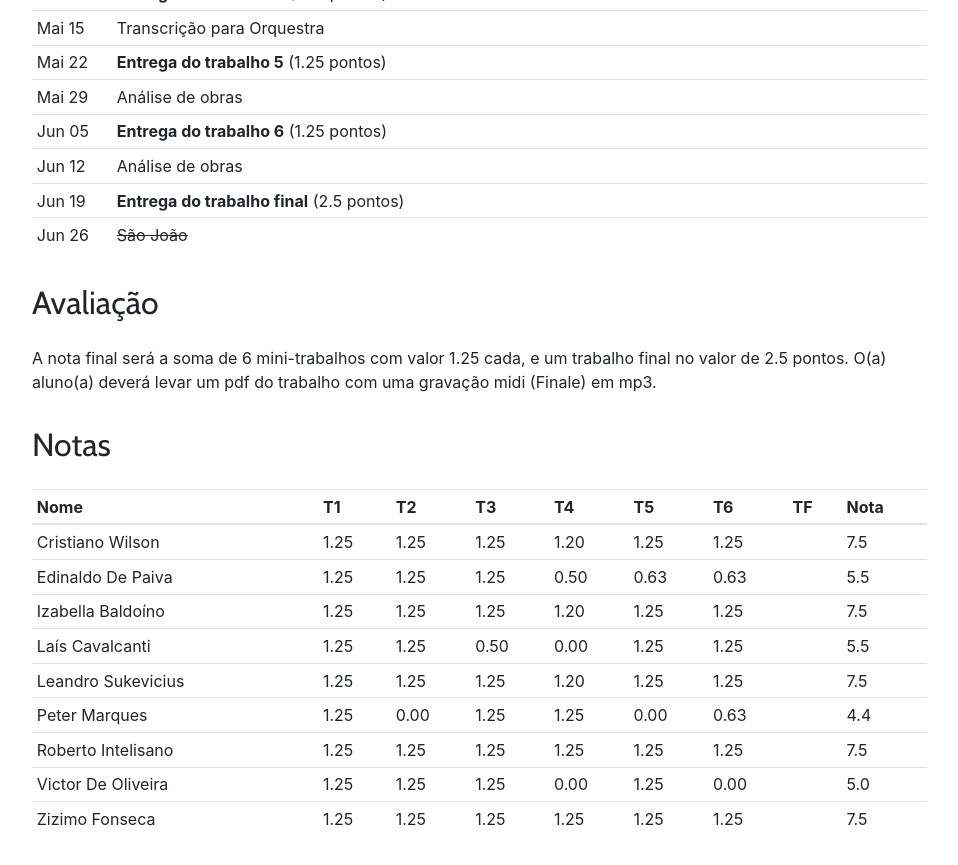
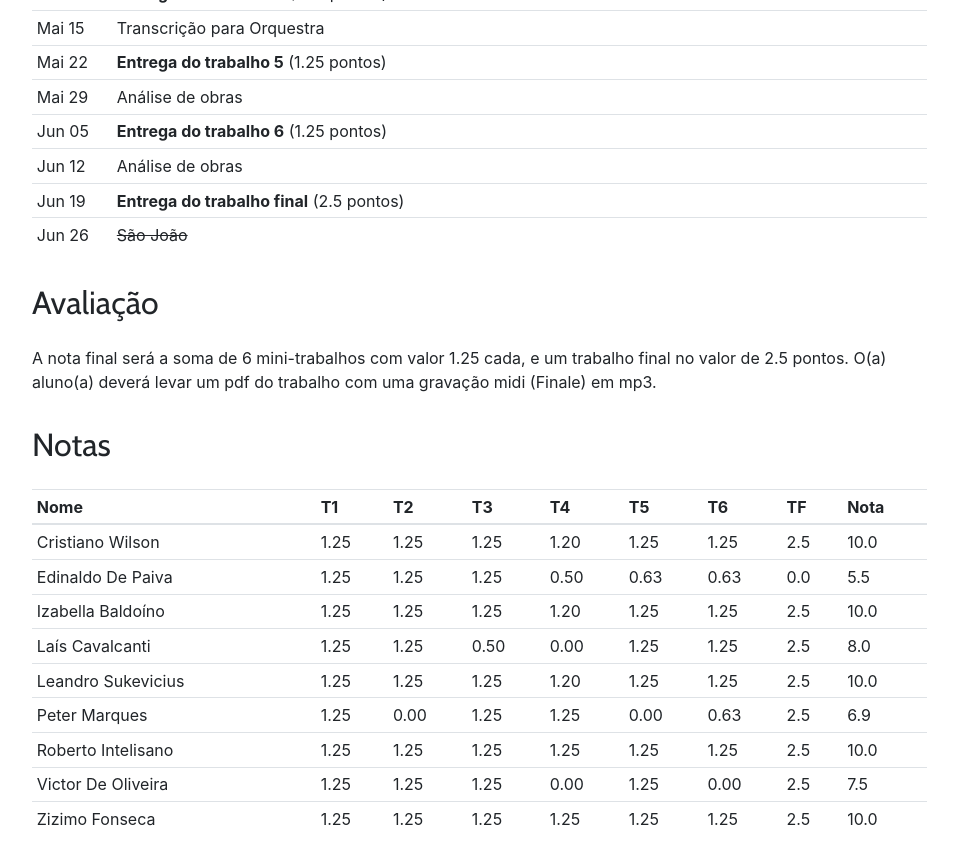
Before and after one commit to kroger/genosmus, a Jekyll site: the page built from _pedro/musa86.md, in a window 1280 px wide and 900 px high, scrolled down 1560 px. Shown: the top 865 px of the window, without its empty margins (68-1026 px from the left). Built offline with Jekyll 4.4.1, drawn with Linux system fonts in a browser that asks for light colours.

Commit message:
Notas orquestração

```diff
--- a/_pedro/musa86.md
+++ b/_pedro/musa86.md
@@ -79,15 +79,15 @@
 
 | Nome               | T1 | T2 | T3 | T4 | T5 | T6 | TF | Nota |
 |:-------------------|:---|:---|:---|:---|:---|:---|:---|:-----|
-| Cristiano Wilson   |1.25|1.25|1.25|1.20|1.25|1.25|    | =sum |
-| Edinaldo De Paiva  |1.25|1.25|1.25|0.50|0.63|0.63|    | =sum |
-| Izabella Baldoíno  |1.25|1.25|1.25|1.20|1.25|1.25|    | =sum |
-| Laís Cavalcanti    |1.25|1.25|0.50|0.00|1.25|1.25|    | =sum |
-| Leandro Sukevicius |1.25|1.25|1.25|1.20|1.25|1.25|    | =sum |
-| Peter Marques      |1.25|0.00|1.25|1.25|0.00|0.63|    | =sum |
-| Roberto Intelisano |1.25|1.25|1.25|1.25|1.25|1.25|    | =sum |
-| Victor De Oliveira |1.25|1.25|1.25|0.00|1.25|0.00|    | =sum |
-| Zizimo Fonseca     |1.25|1.25|1.25|1.25|1.25|1.25|    | =sum |
+| Cristiano Wilson   |1.25|1.25|1.25|1.20|1.25|1.25| 2.5| =sum |
+| Edinaldo De Paiva  |1.25|1.25|1.25|0.50|0.63|0.63| 0.0| =sum |
+| Izabella Baldoíno  |1.25|1.25|1.25|1.20|1.25|1.25| 2.5| =sum |
+| Laís Cavalcanti    |1.25|1.25|0.50|0.00|1.25|1.25| 2.5| =sum |
+| Leandro Sukevicius |1.25|1.25|1.25|1.20|1.25|1.25| 2.5| =sum |
+| Peter Marques      |1.25|0.00|1.25|1.25|0.00|0.63| 2.5| =sum |
+| Roberto Intelisano |1.25|1.25|1.25|1.25|1.25|1.25| 2.5| =sum |
+| Victor De Oliveira |1.25|1.25|1.25|0.00|1.25|0.00| 2.5| =sum |
+| Zizimo Fonseca     |1.25|1.25|1.25|1.25|1.25|1.25| 2.5| =sum |
 {: .table .table-sm }
 
 
```
